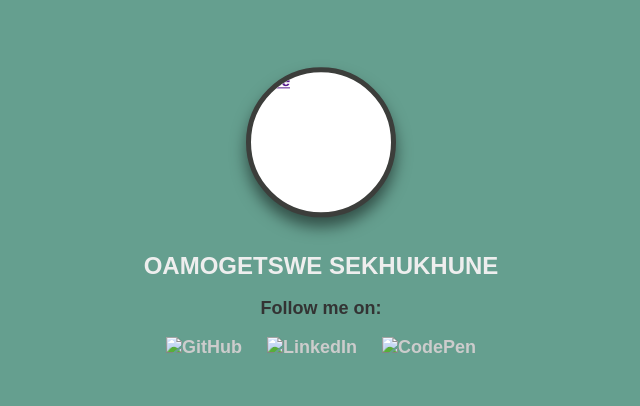
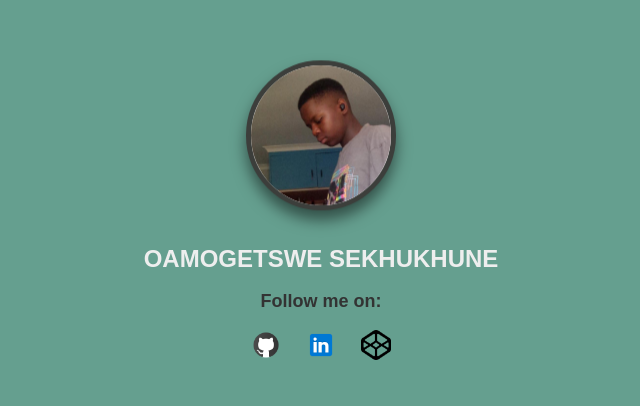
Before and after one commit to Oamogetswese/Module_3_OAMSEK573_FTO2403_Sekhukhune_SDF03, a plain HTML site: page index.html in a window 1280 px wide. Shown: the part 166-572 px from the top of the page, without its empty margins (319-959 px from the left). Drawn offline with Linux system fonts and the light colour scheme.

Commit message:
Update index.html

```diff
--- a/index.html
+++ b/index.html
@@ -12,16 +12,16 @@
     <div class="container">
         <div class="avatar">
             <a href="">
-                <img src="./images/1.jpg" alt="me" />
+                <img src="1.jpg" alt="me" />
             </a>
         </div>
         <div class="content">
             <h1>Oamogetswe Sekhukhune</h1>
             <p>Follow me on:</p>
             <p>
-                <span><a href="https://github.com/Oamogetswese"><img src="./images/icons8-github-96.png" alt="GitHub"></a></span>
-                <span><a href="https://www.linkedin.com/in/amo-sekhukhune-6847512a2/"><img src="./images/icons8-linkedin-96.png" alt="LinkedIn"></a></span>
-                <span><a href="https://codepen.io/Amo-Sekhukhune"><img src="./images/icons8-codepen-96.png" alt="CodePen"></a></span>
+                <span><a href="https://github.com/Oamogetswese"><img src="icons8-github-96.png" alt="GitHub"></a></span>
+                <span><a href="https://www.linkedin.com/in/amo-sekhukhune-6847512a2/"><img src="icons8-linkedin-96.png" alt="LinkedIn"></a></span>
+                <span><a href="https://codepen.io/Amo-Sekhukhune"><img src="icons8-codepen-96.png" alt="CodePen"></a></span>
             </p>
         </div>
     </div>
```
